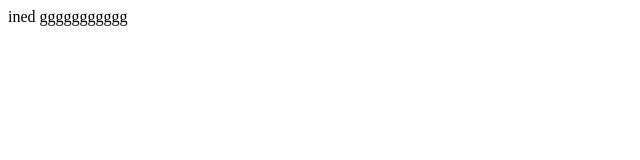
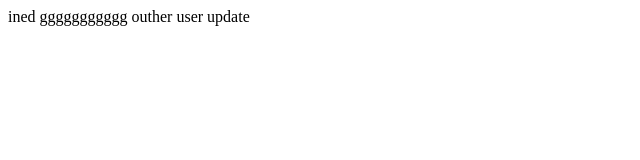
Before and after one commit to puyvongheng/tes_used_git_Branches, a plain HTML site: page index.html in a window 1280 px wide. Shown: the whole page, without its empty margins (0-640 px from the left). Drawn offline with Linux system fonts and the light colour scheme.

Commit message:
Update index.html

```diff
--- a/index.html
+++ b/index.html
@@ -9,5 +9,6 @@
     ined
 
     ggggggggggg
+    outher user update
 </body>
 </html>
```
